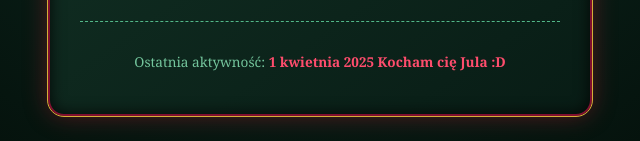
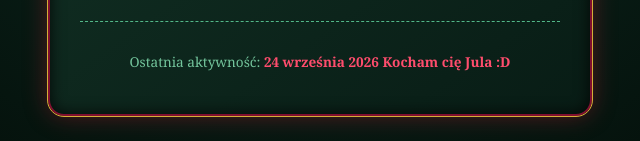
Before and after one commit to kaczka-zbojecka/stronka_publiczna, a plain HTML site: page index.html in a window 1280 px wide. Shown: the part 856-997 px from the top of the page, 320-960 px from the left. Drawn offline with Linux system fonts and the light colour scheme.

Commit message:
Update index.html

```diff
--- a/index.html
+++ b/index.html
@@ -38,7 +38,7 @@
     </section>
 
     <footer class="card-footer">
-  <p>Ostatnia aktywność: <time datetime="2025-04-01">1 kwietnia 2025 Kocham cię Jula :D</time></p>
+  <p>Ostatnia aktywność: <time datetime="2025-09-24">24 września 2026 Kocham cię Jula :D</time></p>
 </footer>
   </main>
 </body>
```
